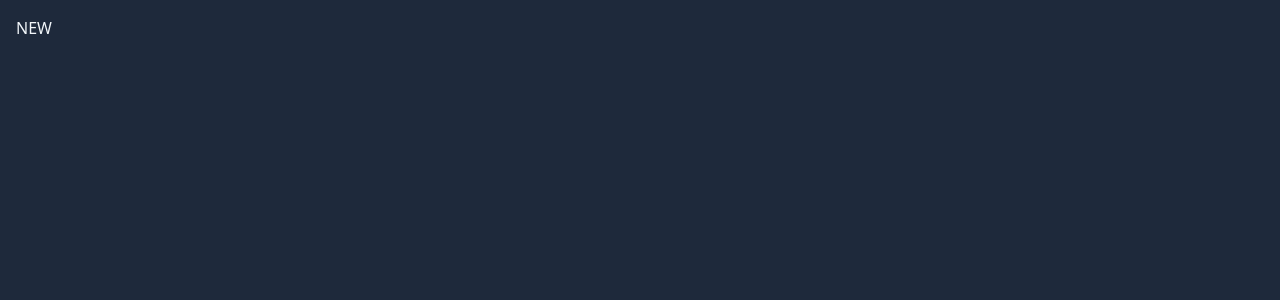
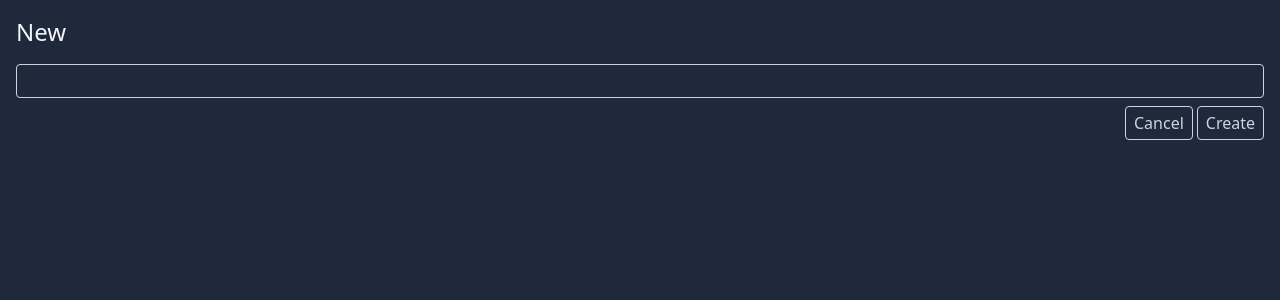
Before and after one commit to hayaman3/nextjs-todo, a Next.js app: page /new in a window 1280 px wide. Shown: the top 300 px of the page. Built offline with nearby package versions, Linux system fonts and the light colour scheme.

Commit message:
created createnewtodo component

```diff
--- a/src/app/new/page.tsx
+++ b/src/app/new/page.tsx
@@ -1,3 +1,48 @@
-export default function NeW() {
-	return <div>NEW</div>;
+import Link from 'next/link';
+
+export default function Page() {
+	return (
+		<>
+			<header className="flex justify-between items-center mb-4">
+				<h1 className="text-2xl">New</h1>
+			</header>
+			<form className="flex gap-2 flex-col">
+				<input
+					type="text"
+					name="title"
+					className="
+					border border-slate-300
+					bg-transparent
+					rounded px-2 py-1 outline-none
+					focus-within:border-slate-100"
+				/>
+				<div className="flex gap-1 justify-end">
+					<Link
+						className="border
+					border-slate-300
+					text-slate-300
+					px-2 py-1
+					rounded
+					hover:bg-slate-700
+					focus-within:bg-slate-700
+					outline-none"
+						href="..">
+						Cancel
+					</Link>
+					<button
+						type="submit"
+						className="border
+						border-slate-300
+						text-slate-300
+						px-2 py-1
+						rounded
+						hover:bg-slate-700
+						focus-within:bg-slate-700
+						outline-none">
+						Create
+					</button>
+				</div>
+			</form>
+		</>
+	);
 }
```
